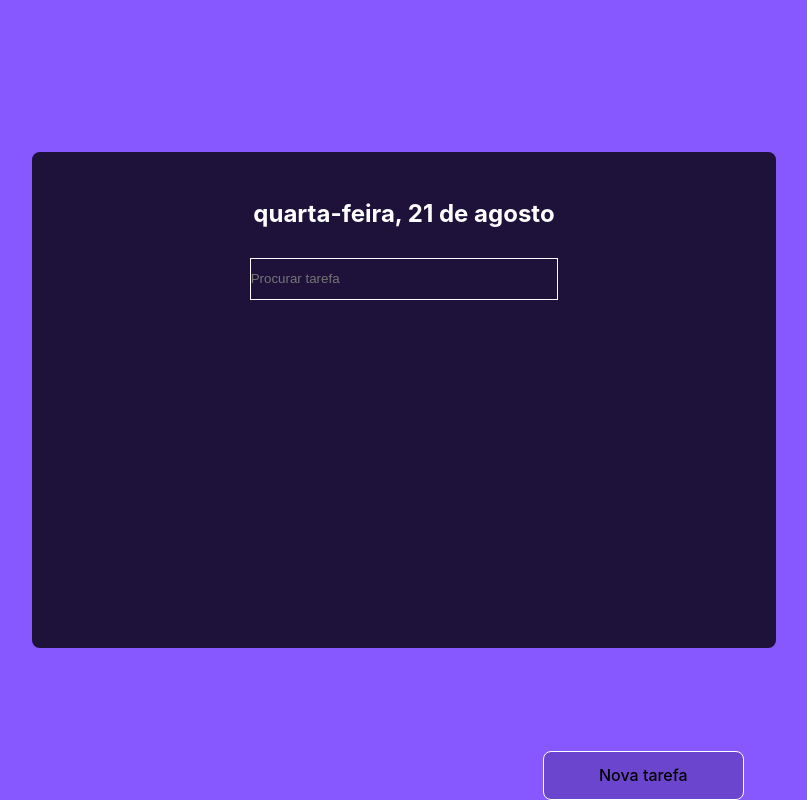
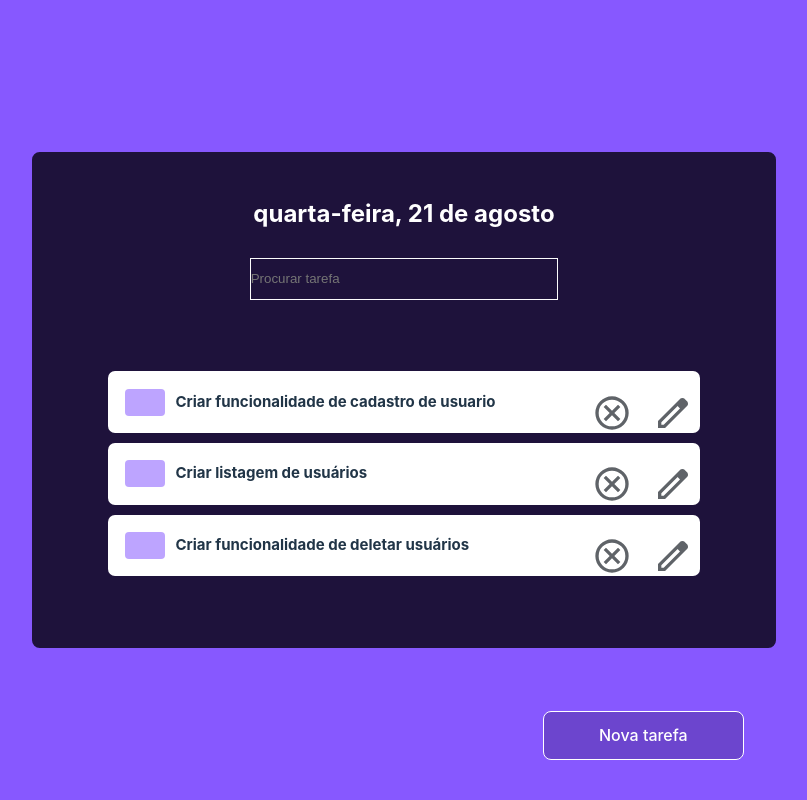
Before and after one commit to matheuslima15lima/Revis-oReact, a React (Vite) app in the folder ListaTarefas/todolist/: page / in a window 1280 px wide. Shown: the whole page, without its empty margins (236-1043 px from the left). Built offline with nearby package versions, Linux system fonts and the light colour scheme.

Commit message:
feito listagem de tarefas, marcacao de concluidas e deltar tarefa

```diff
--- a/ListaTarefas/todolist/Components/Button/Button.css
+++ b/ListaTarefas/todolist/Components/Button/Button.css
@@ -24,4 +24,6 @@
     margin-right: 300px;
     margin-top: 0; /* Remove a margem superior desnecessária */
     border:1px solid white;
+    margin-bottom: 40px;
+    color: #ffff;
 }
--- a/ListaTarefas/todolist/Components/Input/Input.css
+++ b/ListaTarefas/todolist/Components/Input/Input.css
@@ -4,4 +4,5 @@
    height:42.44px;
    margin-top: 30px;
    background-color: transparent;
+   margin-bottom: 71px;
 }
--- a/ListaTarefas/todolist/Components/Tasks/Task.css
+++ b/ListaTarefas/todolist/Components/Tasks/Task.css
@@ -0,0 +1,46 @@
+
+
+.Container-Task{
+    width: 80%;
+    height:61.73px;
+    border:1px solid transparent;
+    border-radius: 7px;
+    background-color: #ffff;
+    margin-bottom:10px;
+    display: flex;
+    align-items: center;
+    justify-content: space-between;
+
+}
+
+.Text-Task{
+    font-size: 15px;
+}
+
+.Check{
+    width:27.01px;
+    height:27.01px;
+    border-radius: 4px;
+}
+
+.Check-Container{
+    display: flex;
+    flex-direction: row;
+    align-items: center;
+    gap: 10px;
+    margin-left: 16px;
+    margin-right: 16px;
+}
+
+.Cancel{
+    height: 40px;
+    width: 40px;
+    color: #1E123B;
+}
+
+.Button-Icon{
+    height:40px;
+    width:40px;
+    background-color: transparent;
+    margin-right: 10px;
+}
--- a/ListaTarefas/todolist/Components/Tasks/Task.jsx
+++ b/ListaTarefas/todolist/Components/Tasks/Task.jsx
@@ -1,9 +1,35 @@
-import React from "react";
+import React from 'react'
+import './Task.css'
+const Task = ({ tarefa, completarTarefa , removerTarefa }) => {
+    return (
 
-const Task =()=> {
-    return(
-        <div className="Task-Container">
-                {}
+
+
+        <div className='Container-Task'>
+            <div className='Check-Container'>
+
+                <button className='Check'
+                        style={{  backgroundColor: tarefa.IsCompleted? '#1E123B' :'#BDA4FF'}}
+                        onClick={()=> completarTarefa(tarefa.id)}
+                ></button>
+                <h1 className='Text-Task'>{tarefa.text}</h1>
+            </div>
+
+            <div className='Check-Container'>
+               <button
+               className='Button-Icon'
+                onClick={()=> removerTarefa(tarefa.id)}
+               >
+               <img className='Cancel' src='../../src/assets/Cancel.svg' alt='Botão de deletar tarefa '/>
+                </button>
+                <button className='Button-Icon'>
+                <img className='Cancel' src='../../src/assets/Edit.svg' alt='Botão de editar tarefa '/>
+                </button>
+
+            </div>
         </div>
+
     )
 }
+
+export default Task;
--- a/ListaTarefas/todolist/src/App.jsx
+++ b/ListaTarefas/todolist/src/App.jsx
@@ -7,21 +7,8 @@ import Title from '../Components/Title/Title'
 import Input from '../Components/Input/Input'
 import Modal from './Modal/Modal'
 import Button from '../Components/Button/Button'
+import Task from '../Components/Tasks/Task'
 
-// import './App.css'
-// import '../Styles/Style.css'
-
-// const date = new Date();
-// function formatDate(date, format) {
-//   const map = {
-//       mm: date.getMonth() + 1,
-//       dd: date.getDate(),
-//       aa: date.getFullYear().toString().slice(-2),
-//       aaaa: date.getFullYear()
-//   }
-
-//   return format.replace(/mm|dd|aa|aaaa/gi, matched => map[matched])
-// }
 
 
 const getCurrentDate = () => {
@@ -36,17 +23,54 @@ function App({
   type= "Text"
 }) {
 
-  const [tarefas, setTarefas ] = useState(["Fazer projeto","Começar a execução do projeto", "Testar Projeto"]);
+  const [tarefas, setTarefas ] = useState([
+    {
+    id: 1,
+    text: "Criar funcionalidade de cadastro de usuario",
+    IsCompleted: false
+  },
+    {
+    id: 2,
+    text: "Criar listagem de usuários",
+    IsCompleted: false
+  },
+    {
+    id: 3,
+    text: "Criar funcionalidade de deletar usuários",
+    IsCompleted: false
+  },
+
+
+
+]);
 
   // const tarefasLista = [
   //   "Fazer projeto",
   //   "Testar projeto",
   //   "Concluir projeto"
   // ];
+  // const [count, setCount] = useState(0)
+  // const DataAtual = Date.now();
 
   const [showModal, setShowModal] = useState(false);
-  // const [count, setCount] = useState(0)
-  // const DataAtual = Date.now();
+
+  const completarTarefa = (id)=>{
+    const newTarefas = [...tarefas]
+
+    newTarefas.map((tarefa)=> tarefa.id === id ? tarefa.IsCompleted = !tarefa.IsCompleted : tarefa);
+    setTarefas(newTarefas);
+  };
+
+  const removerTarefa=(id)=>{
+    //cria uma variavell com todas as tarefas
+    const newTarefas = [...tarefas]
+
+    //filtro para retornar os ids diferentes do id selecionado
+    const filteredTarefas = newTarefas.filter((tarefa=>
+      tarefa.id !== id ? tarefa : null
+    ));
+    setTarefas(filteredTarefas);
+  }
   return (
     <>
       <Main>
@@ -58,9 +82,13 @@ function App({
           placeholder={placeholder}
           type={type}
         >
+        </Input>
 
+        { tarefas.map((tarefa)=>(
 
-        </Input>
+          <Task key={tarefa.id} tarefa={tarefa} removerTarefa={removerTarefa} completarTarefa={completarTarefa}/>
+        ))}
+
 
        </ListArea>
       {/* <Button
```
Also changed, not shown: ListaTarefas/todolist/src/assets/Cancel.svg (added), ListaTarefas/todolist/src/assets/Edit.svg (added).
